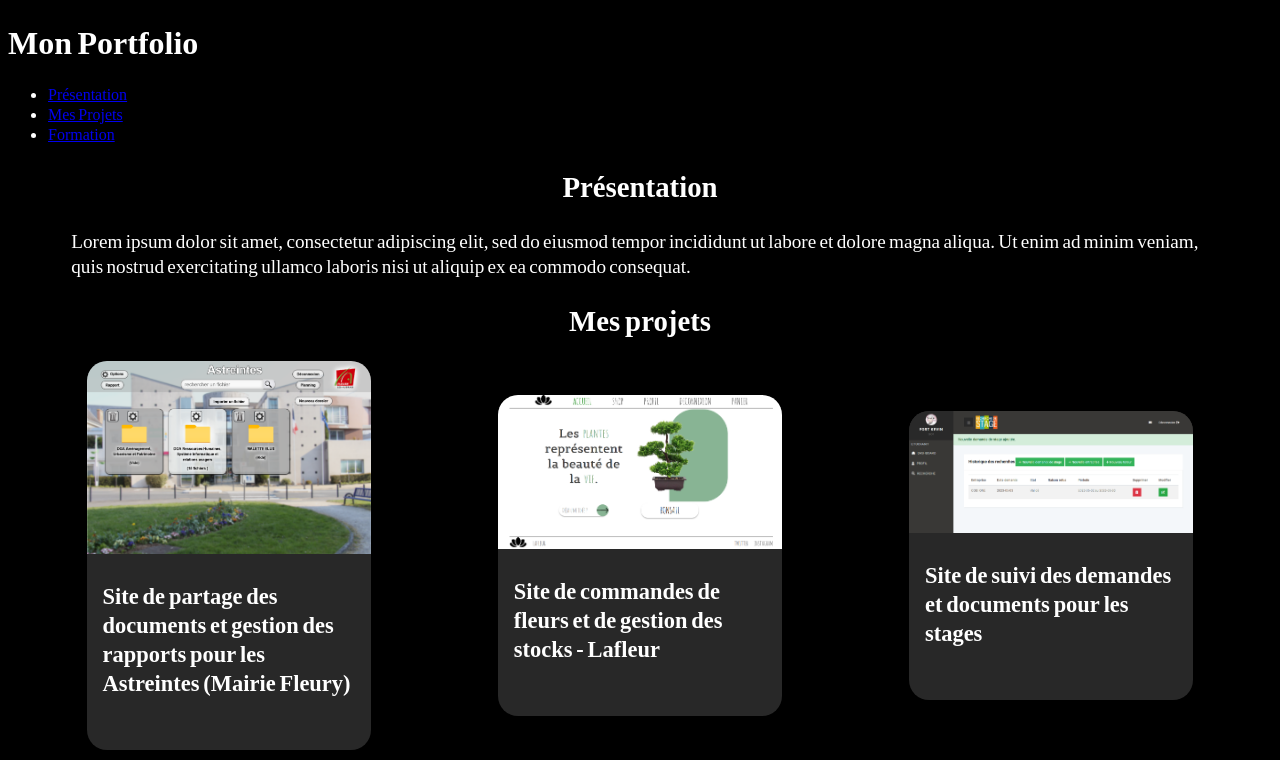
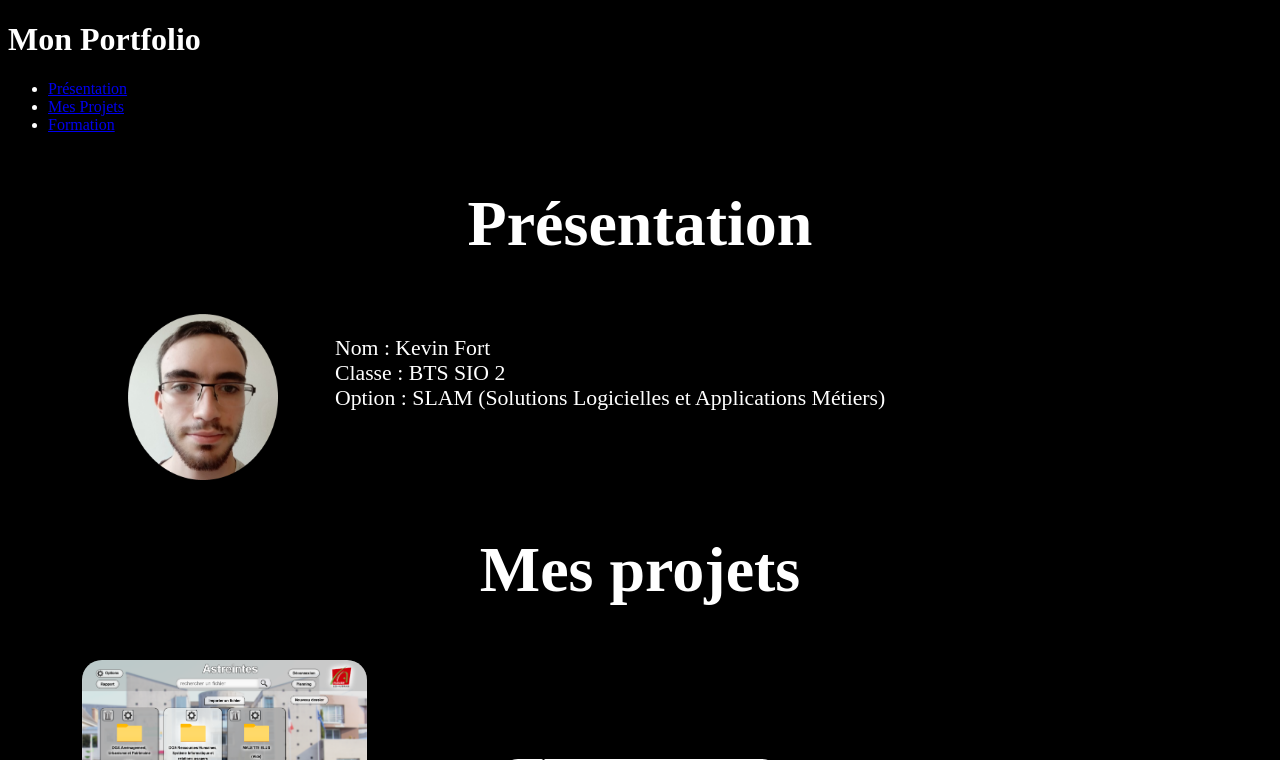
Before and after one commit to ShikiFutakiPP/portfolio, a PHP site: page / in a window 1280 px wide. Shown: the top 760 px of the page. Run offline with PHP 8.4, Linux system fonts and the light colour scheme.

Commit message:
Ajout photo

```diff
--- a/css.css
+++ b/css.css
@@ -1,13 +1,6 @@
-@font-face {
-  font-family: 'Amatic';
-  src: url('css/amatic.woff2');
-  }
-
-
 body{
     background-color: black;
     color:white;
-    font-family: 'Amatic';
 }
 
 main{
@@ -15,26 +8,28 @@
     margin-left: auto;
     margin-right: auto;
     font-family: 'Amatic';
-    font-size: 1.5vw;
-
+    font-size: 1.7vw;
 }
 
 h2 {
     text-align: center;
+    font-size: 5vw;
 }
 
 .card {
     box-shadow: 0 4px 8px 0 rgba(0,0,0,0.2);
-    transition: 0.3s;
     width: 25%;
     border-radius: 20px;
     background-color: #282828;
+    margin-top: auto;
+    box-shadow: inset 0 -5px 5px rgba(255, 255, 255, 0), 0 1px 1px rgba(255, 255, 255, 0);
     transition: all 0.2s;
   }
 
   .card:hover {
     transform:scale(1.1);
     cursor: pointer;
+    box-shadow: inset 0 -2px 2px rgba(255, 255, 255, 0.8), 0 1px 1px rgba(255, 255, 255, 0.8);
   }
 
   img {
@@ -59,3 +54,7 @@
     align-items: center;
 
 }
+
+.box{
+  display: flex;
+}
--- a/index.php
+++ b/index.php
@@ -20,11 +20,14 @@
     <main>
         <section id="presentation">
             <h2>Présentation</h2>
-            <p>
-                Lorem ipsum dolor sit amet, consectetur adipiscing elit, sed do eiusmod tempor
-                incididunt ut labore et dolore magna aliqua. Ut enim ad minim veniam, quis
-                nostrud exercitating ullamco laboris nisi ut aliquip ex ea commodo consequat.
-            </p>
+            <div class="box">
+                <img src="img/photo.png" style="width:150px;height:auto;margin-left:5%">
+                <p style="margin-left:5%;margin-right:10%">
+                    Nom : Kevin Fort</br>
+                    Classe : BTS SIO 2</br>
+                    Option : SLAM (Solutions Logicielles et Applications Métiers)</br>
+                </p>
+            </div>
         </section>
 
         <h2>Mes projets</h2>
```
Also changed, not shown: img/photo.png (added).
